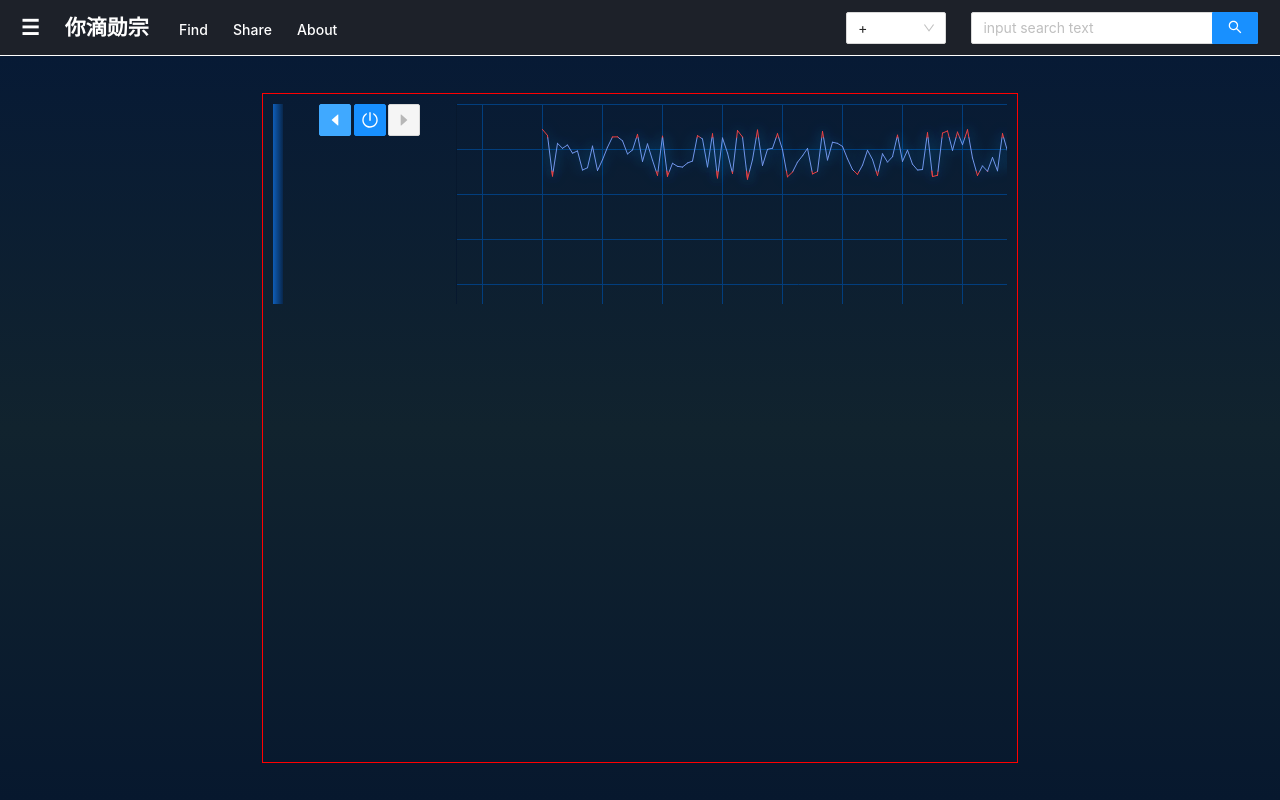
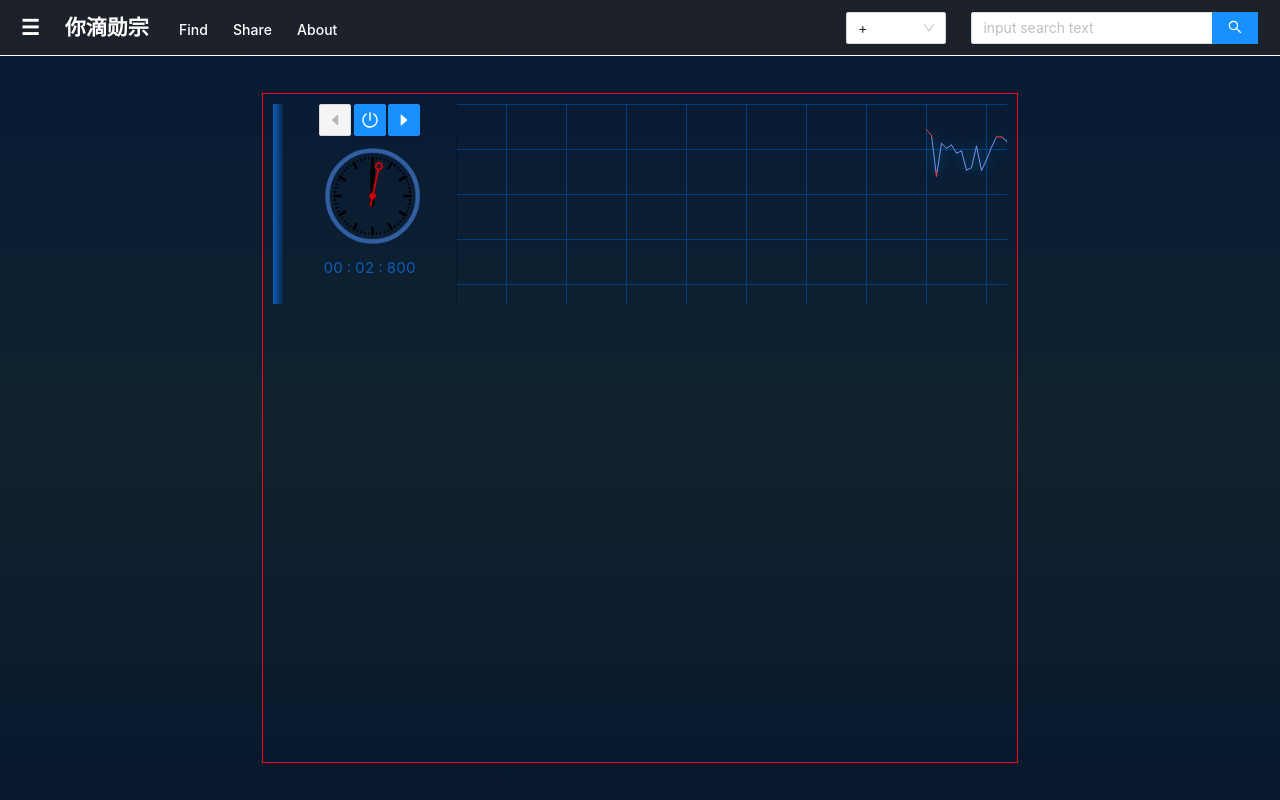
Before and after one commit to yuyuyu258963/heart-rate, a Vue app in the folder heart-rate/: page / in a window 1280 px wide. Both pictures are taken after a click on the button 334 px from the left and 120 px from the top of the page. Built offline with nearby package versions, Linux system fonts and the light colour scheme.

Commit message:
增加时钟

```diff
--- a/heart-rate/src/components/ViewMap/HeatMapItem.vue
+++ b/heart-rate/src/components/ViewMap/HeatMapItem.vue
@@ -13,7 +13,7 @@
 
                 <a-button type="primary"
                     :loading="iconLoading"
-                    :disabled="disabled_btn2_pause"
+                    :disabled="!disabled_btn2_pause"
                     @click="pause">
                     <template #icon><PoweroffOutlined /></template>
                 </a-button>
@@ -26,8 +26,7 @@
 
                 </a-button>
             </div>
-
-
+            <MyClock :showState="showClock ? 'show':'hidden'" />
         </div>
         <div class="heart-map-item-wrap" >
             <canvas
@@ -46,7 +45,10 @@
 
 import { defineComponent } from 'vue';
 import { DrawPen  } from "./draw_back"
+import MyClock from "./MyClock"
 import { PoweroffOutlined, CaretLeftOutlined, CaretRightOutlined } from '@ant-design/icons-vue';
+
+
 
 export default defineComponent({
     name: 'HeatMapItem',
@@ -54,17 +56,20 @@ export default defineComponent({
         PoweroffOutlined,
         CaretLeftOutlined,
         CaretRightOutlined,
+        MyClock,
     },
     data() {
         let ctxSize = {ctxWidth:10000, ctxHeight:200}
         const drawPen = new DrawPen();
         let disabled_btn_pre = false;
-        let disabled_btn2_pause = false;
+        let disabled_btn2_pause = true;
         let disabled_btn3_next = false;
+        let showClock = false;
 
         return {
             ctxSize,
             drawPen,
+            showClock,
             disabled_btn_pre,
             disabled_btn3_next,
             disabled_btn2_pause,
@@ -82,24 +87,25 @@ export default defineComponent({
 
                     this.ctxSize);
         }
-
     },
     methods:{
         getElement(class_name){
             return document.querySelector(class_name);
         },
         handle_next_move(){
+            this.disabled_btn_pre = false;
+            this.disabled_btn3_next = true;
+            this.drawPen.mainController.MoveReverseDirection();
+            this.showClock = true;
+        },
+        handle_pre_move(){
             this.disabled_btn_pre = true;
             this.disabled_btn3_next = false;
-            this.drawPen.mainController.MoveReverseDirection();
-        },
-        handle_pre_move(){
-            this.disabled_btn_pre = false;
-            this.disabled_btn3_next = true;
             this.drawPen.mainController.MoveNroDirection();
-
+            this.showClock = true;
         },
         pause(){
+            this.showClock = !this.showClock;
             this.disabled_btn3_next = !this.disabled_btn3_next;
             this.disabled_btn_pre = false;
             this.drawPen.mainController.pauseAnimation();
@@ -162,6 +168,7 @@ export default defineComponent({
     user-select: none;
     color: rgb(14, 93, 184);
     border-radius: 5px;
+    overflow: hidden;
 }
 
 /* .map-item .item-controller:hover{
--- /dev/null
+++ b/heart-rate/src/components/ViewMap/MyClock.vue
@@ -0,0 +1,221 @@
+<template>
+    <div id="clock-canvas-war" :class="ifShow" >
+        <canvas id="clock-canvas" width="180" >
+        </canvas>
+        <div id="clock-number" >{{now_time}}</div>
+    </div>
+</template>
+
+<script>
+export default {
+    props: ["showState"],
+    data(){
+        let now = new Date();
+        // 当前时间
+        const stTime = {
+            sec: now.getSeconds(),
+            min: now.getMinutes(),
+            hr: now.getHours(),
+            millionSeconds: now.getMilliseconds(),
+        };
+        // 累计时间
+        const acTime = {
+            sec: 0,
+            min: 0,
+            hr: 0,
+            millionSeconds: 0,
+        };
+        return {
+            stTime,
+            acTime,
+            ifShow:"hidden",
+        }
+    },
+    watch:{
+        showState(){
+            this.updateState();
+        }
+    },
+    computed:{
+        now_time(){
+            let ob = this.acTime;
+            return this.get_num2string(ob);
+        }
+    },
+    methods: {
+        get_num2string(ob){
+            const fn = (num) => num < 10 ? "0" + num : "" + num ;
+            const fn3 = (num) => num < 10 ? "00" + num :  num < 100 ? "0" + num : "" + num ;
+            return fn(ob.min)+ " : " + fn(ob.sec) + " : " + fn3(Math.abs(ob.millionSeconds));
+        },
+        updateState(){
+            console.dir(this.showState)
+            this.ifShow = this.showState;
+            if (this.showState == "show") {
+                this.startClock();
+            }
+        },
+        time2obj(time){
+            return {
+                sec: time.getSeconds(),
+                min: time.getMinutes(),
+                hr: time.getHours(),
+                millionSeconds: time.getMilliseconds(),
+            };
+        },
+        get_now(){
+            let now = new Date();
+            let nowObj = this.time2obj(now);
+            let new_nowObj = {
+                sec: nowObj.sec - this.stTime.sec,
+                min: nowObj.min - this.stTime.min,
+                hr: nowObj.hr - this.stTime.hr,
+                millionSeconds: nowObj.millionSeconds - this.stTime.millionSeconds,
+            };
+
+            this.stTime = nowObj;
+            return new_nowObj;
+        },
+        startClock(){
+            this.stTime = this.time2obj(new Date());
+            requestAnimationFrame(this.clock_run);
+        },
+        clock_run(){
+            var now = new Date();
+            // let {sec, min , hr, millionSeconds} = this.get_now(now);
+            var sec = (60 + now.getSeconds() - this.stTime.sec) % 60;
+            var min = (60 + now.getMinutes() - this.stTime.min) % 60;
+            var hr  = (12 + now.getHours() - this.stTime.hr) % 12;
+            var millionSeconds  = (1000 + now.getMilliseconds() - this.stTime.millionSeconds) % 1000;
+            this.acTime = {sec, min, hr, millionSeconds};
+
+            hr = hr>=12 ? hr-12 : hr;
+
+            var ctx = document.querySelector('#clock-canvas').getContext('2d');
+            ctx.save();
+            ctx.clearRect(0,0,150,150);
+            ctx.translate(75,75);
+            ctx.scale(0.4,0.4);
+            ctx.rotate(-Math.PI/2);
+            ctx.strokeStyle = "black";
+            ctx.fillStyle = "white";
+            ctx.lineWidth = 8;
+            ctx.lineCap = "round";
+            // Hour marks
+            ctx.save();
+            for (var i=0;i<12;i++){
+                ctx.beginPath();
+                ctx.rotate(Math.PI/6);
+                ctx.moveTo(100,0);
+                ctx.lineTo(120,0);
+                ctx.stroke();
+            }
+            ctx.restore();
+
+            // Minute marks
+            ctx.save();
+            ctx.lineWidth = 5;
+            for (i=0;i<60;i++){
+                if (i%5!=0) {
+                ctx.beginPath();
+                ctx.moveTo(117,0);
+                ctx.lineTo(120,0);
+                ctx.stroke();
+                }
+                ctx.rotate(Math.PI/30);
+            }
+            ctx.restore();
+
+
+            ctx.fillStyle = "black";
+
+            // 绘制小时
+            ctx.save();
+            ctx.rotate( hr*(Math.PI/6) + (Math.PI/360)*min + (Math.PI/21600)*sec )
+            ctx.lineWidth = 14;
+            ctx.beginPath();
+            ctx.moveTo(-20,0);
+            ctx.lineTo(80,0);
+            ctx.stroke();
+            ctx.restore();
+
+            // 绘制分钟
+            ctx.save();
+            ctx.rotate( (Math.PI/30)*min + (Math.PI/1800)*sec )
+            ctx.lineWidth = 10;
+            ctx.beginPath();
+            ctx.moveTo(-28,0);
+            ctx.lineTo(112,0);
+            ctx.stroke();
+            ctx.restore();
+
+            // 绘制秒钟
+            ctx.save();
+            ctx.rotate(sec * Math.PI/30);
+            ctx.strokeStyle = "#D40000";
+            ctx.fillStyle = "#D40000";
+            ctx.lineWidth = 6;
+            ctx.beginPath();
+            ctx.moveTo(-30,0);
+            ctx.lineTo(83,0);
+            ctx.stroke();
+            ctx.beginPath();
+            ctx.arc(0,0,10,0,Math.PI*2,true);
+            ctx.fill();
+            ctx.beginPath();
+            ctx.arc(95,0,10,0,Math.PI*2,true);
+            ctx.stroke();
+            ctx.fillStyle = "rgba(0,0,0,0)";
+            ctx.arc(0,0,3,0,Math.PI*2,true);
+            ctx.fill();
+            ctx.restore();
+
+            ctx.beginPath();
+            ctx.lineWidth = 14;
+            ctx.strokeStyle = '#325FA2';
+            ctx.arc(0,0,142,0,Math.PI*2,true);
+            ctx.stroke();
+
+            ctx.restore();
+
+            if(this.showState == "show"){
+                requestAnimationFrame(this.clock_run);
+            }
+        }
+    },
+    mounted() {
+        // requestAnimationFrame(this.clock_run);
+    },
+    updated(){
+        // if (this.show) {
+        //     this.clock_run();
+        // }
+    }
+}
+</script>
+
+
+<style>
+    #clock-canvas-war{
+        display: flex;
+        justify-content: center;
+        flex-direction: column ;
+        transition: opacity ease-in 0.5s;
+    }
+    #clock-canvas{
+        display: relative;
+        margin-left: 30px;
+    }
+    #clock-number{
+        text-align:center;
+        font-size: 15px;
+    }
+
+    .show{
+
+    }
+    .hidden{
+        opacity: 0%;
+    }
+
+</style>
--- a/heart-rate/src/components/ViewMap/draw_back.js
+++ b/heart-rate/src/components/ViewMap/draw_back.js
@@ -157,9 +157,11 @@ class DrawPen{
             backAnimationController,
             drawActionController,
         });
+        mainController.pauseAnimation();
         mainController.run();
         this.mainController = mainController;
     }
+
 }
 
 
```
